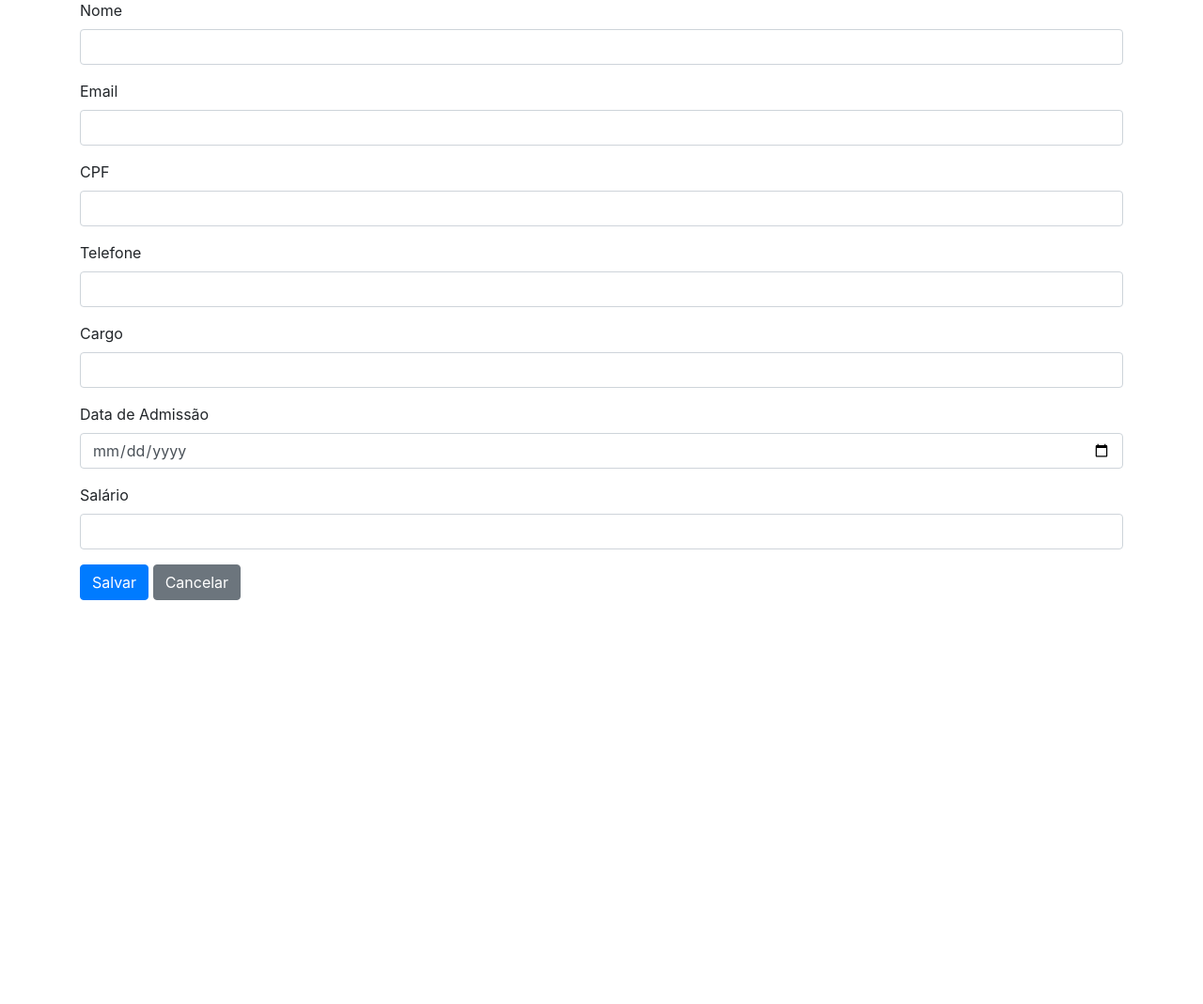
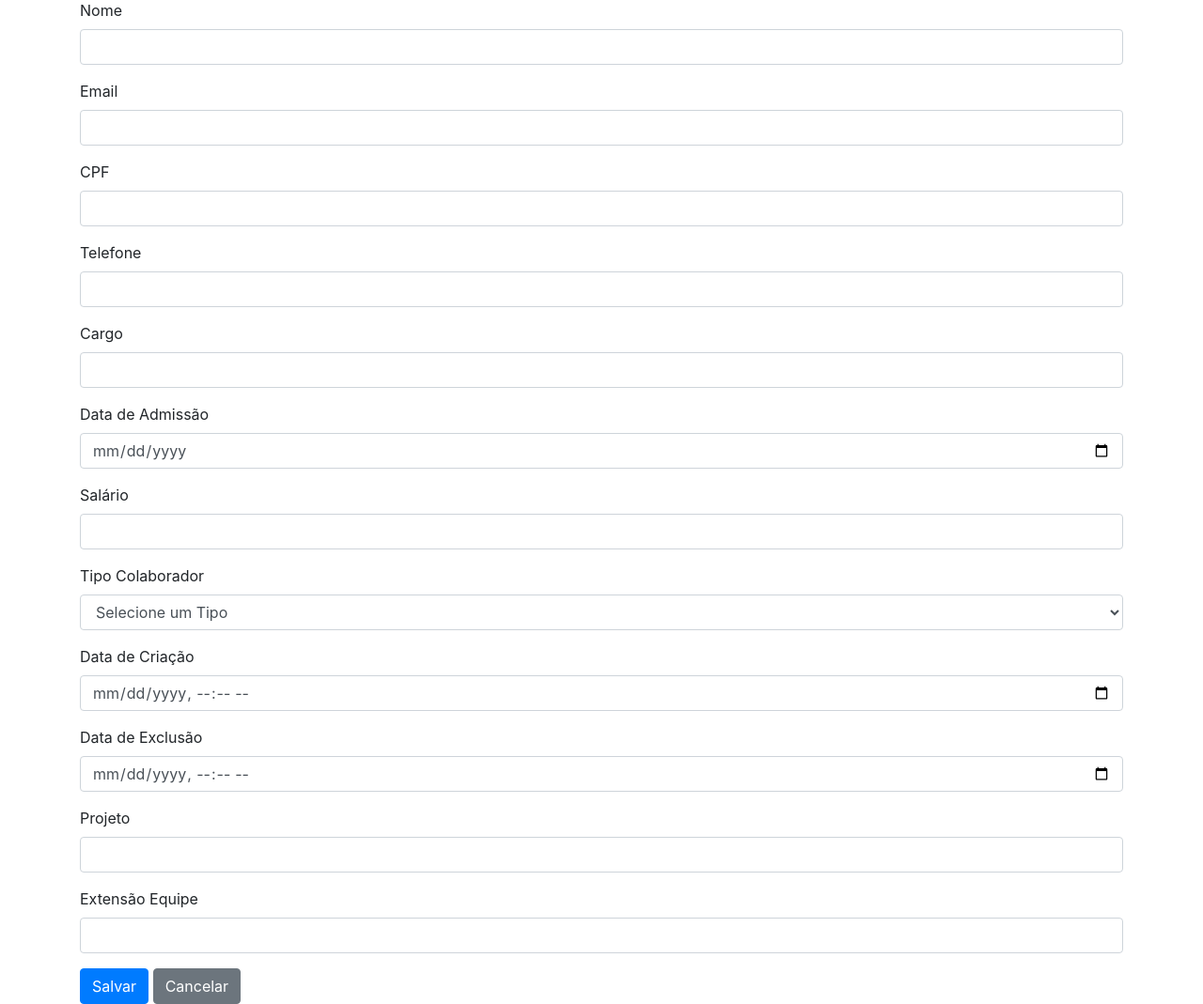
Before and after one commit to emersonguerra/servicebusiness, a Python web app: template templates/colaborador/form_colaborador.html in a window 1280 px wide. Shown: the part 127-1196 px from the top of the page at 94% size. Before the commit the page ends 766 px from the top, so only its background shows below. Run offline with Jinja, Linux system fonts and the light colour scheme; the template is opened without the code that fills it, so the values that code supplies are empty; some libraries are stand-ins or nearby versions.

Commit message:
Update form_colaborador.html

```diff
--- a/templates/colaborador/form_colaborador.html
+++ b/templates/colaborador/form_colaborador.html
@@ -3,33 +3,72 @@
 {% block content %}
 <h2>{{ 'Editar' if colaborador else 'Adicionar' }} Colaborador</h2>
 <form method="post">
+    <!-- Campo: Nome -->
     <div class="form-group">
         <label>Nome</label>
         <input type="text" name="nome" class="form-control" value="{{ colaborador.nome if colaborador }}" required>
     </div>
+    <!-- Campo: Email -->
     <div class="form-group">
         <label>Email</label>
         <input type="email" name="email" class="form-control" value="{{ colaborador.email if colaborador }}" required>
     </div>
+    <!-- Campo: CPF -->
     <div class="form-group">
         <label>CPF</label>
         <input type="text" name="cpf" class="form-control" value="{{ colaborador.cpf if colaborador }}" required>
     </div>
+    <!-- Campo: Telefone -->
     <div class="form-group">
         <label>Telefone</label>
         <input type="text" name="telefone" class="form-control" value="{{ colaborador.telefone if colaborador }}" required>
     </div>
+    <!-- Campo: Cargo -->
     <div class="form-group">
         <label>Cargo</label>
         <input type="text" name="cargo" class="form-control" value="{{ colaborador.cargo if colaborador }}" required>
     </div>
+    <!-- Campo: Data de Admissão -->
     <div class="form-group">
         <label>Data de Admissão</label>
         <input type="date" name="data_admissao" class="form-control" value="{{ colaborador.data_admissao if colaborador }}" required>
     </div>
+    <!-- Campo: Salário -->
     <div class="form-group">
         <label>Salário</label>
         <input type="number" step="0.01" name="salario" class="form-control" value="{{ colaborador.salario if colaborador }}" required>
+    </div>
+    <!-- Campo: Tipo Colaborador (chave estrangeira) -->
+    <div class="form-group">
+        <label>Tipo Colaborador</label>
+        <select name="tipo_colaborador_id" class="form-control" required>
+            <option value="">Selecione um Tipo</option>
+            {% for tipo in tipos_colaborador %}
+            <option value="{{ tipo.id }}" {% if colaborador and colaborador.tipo_colaborador_id == tipo.id %}selected{% endif %}>
+                {{ tipo.nome }}
+            </option>
+            {% endfor %}
+        </select>
+    </div>
+    <!-- Campo: Data de Criação -->
+    <div class="form-group">
+        <label>Data de Criação</label>
+        <input type="datetime-local" name="dtcreation" class="form-control" value="{{ colaborador.dtcreation if colaborador }}">
+    </div>
+    <!-- Campo: Data de Exclusão -->
+    <div class="form-group">
+        <label>Data de Exclusão</label>
+        <input type="datetime-local" name="dtdeleted" class="form-control" value="{{ colaborador.dtdeleted if colaborador }}">
+    </div>
+    <!-- Campo: Projeto -->
+    <div class="form-group">
+        <label>Projeto</label>
+        <input type="text" name="projeto" class="form-control" value="{{ colaborador.projeto if colaborador }}">
+    </div>
+    <!-- Campo: Extensão Equipe -->
+    <div class="form-group">
+        <label>Extensão Equipe</label>
+        <input type="text" name="extensao_equipe" class="form-control" value="{{ colaborador.extensao_equipe if colaborador }}">
     </div>
     <button type="submit" class="btn btn-primary">Salvar</button>
     <a href="{{ url_for('colaborador.index') }}" class="btn btn-secondary">Cancelar</a>
```
